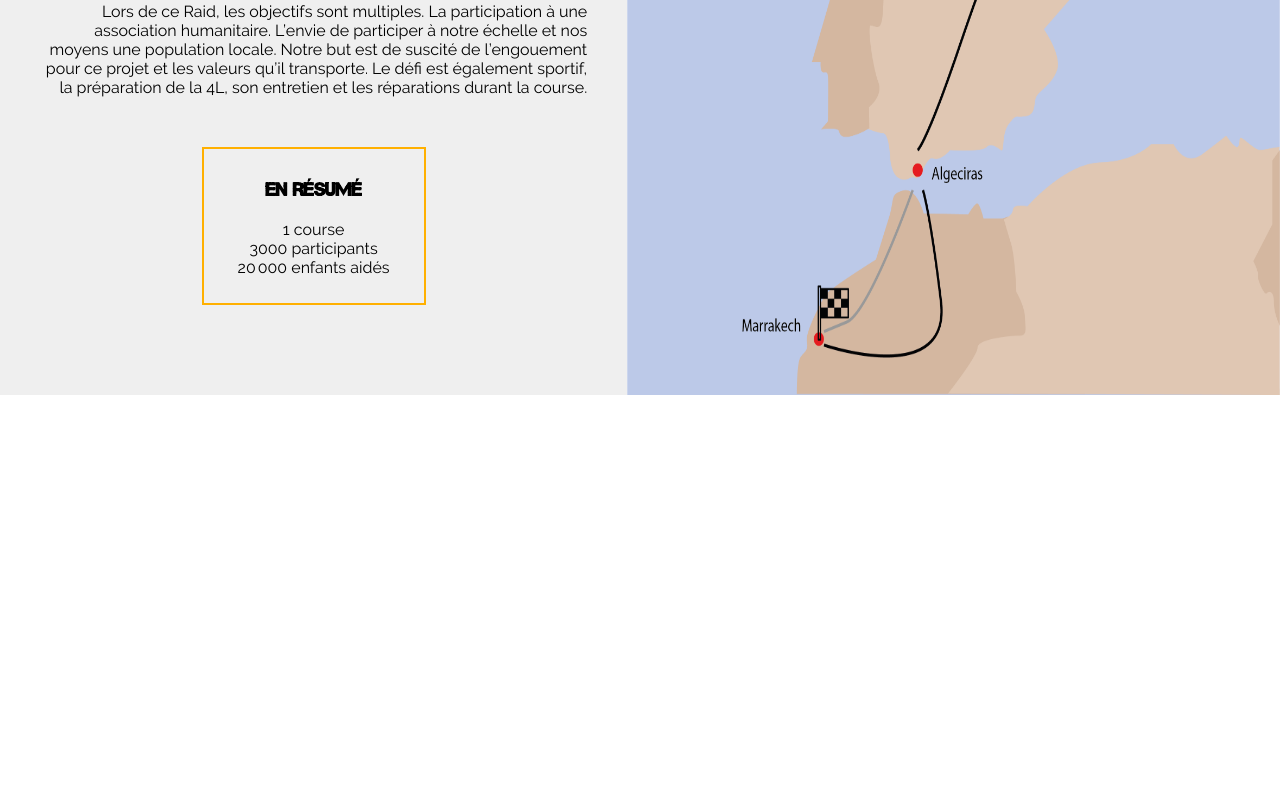
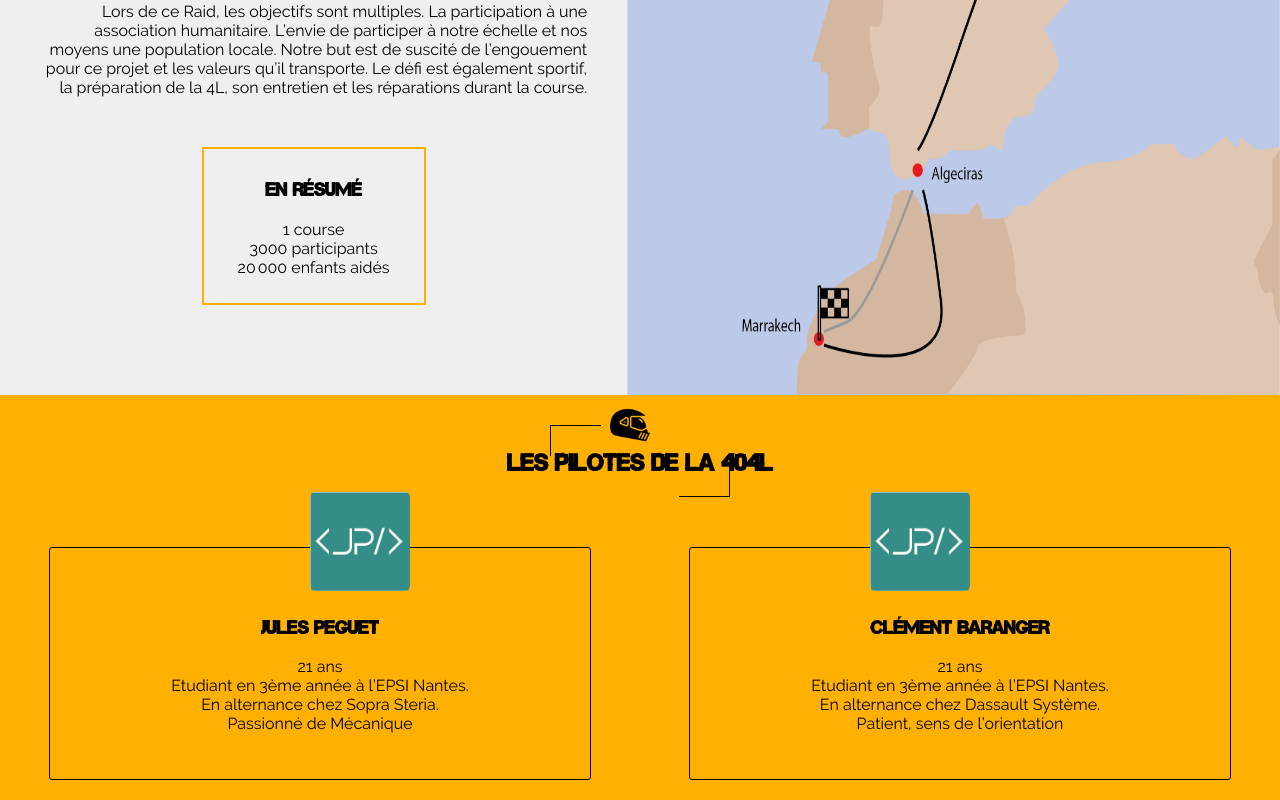
Before and after one commit to Smart4L/Raid44L, a React (Create React App) app: page / in a window 1280 px wide. Shown: the part 2488-3288 px from the top of the page. Before the commit the page ends 2883 px from the top, so only its background shows below. Built offline with nearby package versions, Linux system fonts and the light colour scheme.

Commit message:
Presentation pilotes

```diff
--- a/src/Home.js
+++ b/src/Home.js
@@ -79,6 +79,30 @@ export default class Home extends React.Component {
                     </div>
                     <img src="/map.png" alt=""/>
                 </div>
+                <div className="pilotes">
+                    <div className="top">
+                        <img className="icon" src="/helmet.png" alt=""/>
+                        <div className="border-top"></div>
+                        <h2>Les pilotes de la 404L</h2>
+                        <div className="border-bottom"></div>
+                    </div>
+                    <div className="container">
+                        <div className="p1">
+                            <img src="jp.png" alt=""/>
+                            <h3>Jules Peguet</h3>
+                            <p>21 ans<br/>Etudiant en 3ème année à l’EPSI Nantes.<br/>
+                                En alternance chez Sopra Steria.<br/>
+                                Passionné de Mécanique</p>
+                        </div>
+                        <div className="p2">
+                            <img src="jp.png" alt=""/>
+                            <h3>Clément Baranger</h3>
+                            <p>21 ans<br/>Etudiant en 3ème année à l’EPSI Nantes.<br/>
+                                En alternance chez Dassault Système.<br/>
+                                Patient, sens de l’orientation </p>
+                        </div>
+                    </div>
+                </div>
             </div>
         )
     }
--- a/src/css/index.css
+++ b/src/css/index.css
@@ -100,7 +100,7 @@
     margin-top: 10px;
 }
 
-hr{
+.presentation hr{
     margin-top: 50px;
     width: 200px;
     position: absolute;
@@ -173,3 +173,72 @@ hr{
     font-family: "4L";
     text-align: center;
 }
+
+.pilotes {
+    background-color: #ffb000;
+}
+
+.pilotes h2{
+    margin: 0 auto 10px;
+}
+
+.pilotes .container{
+    margin-top: 50px;
+    display: flex;
+    justify-content: space-around;
+    position: relative;
+}
+
+.p1,
+.p2 {
+    border : 1px solid black;
+    width: 500px;
+    margin: 20px;
+    padding: 50px 20px 30px;
+    border-radius: 3px;
+}
+
+.p1 h3,
+.p2 h3 {
+    font-family: "4L";
+}
+
+.p1 img{
+    width: 100px;
+    position: absolute;
+    top: -35px;
+    left: 310px;
+    border-radius: 5px;
+}
+
+.p2 img {
+    width: 100px;
+    position: absolute;
+    top: -35px;
+    right: 310px;
+    border-radius: 5px;
+}
+
+.pilotes .top {
+    position: relative;
+}
+
+.border-top {
+    width: 50px;
+    height: 30px;
+    border-top:1px solid black;
+    border-left:1px solid black;
+    position: absolute;
+    left: 550px;
+    top: 30px;
+}
+
+.border-bottom {
+    width: 50px;
+    height: 30px;
+    border-bottom:1px solid black;
+    border-right:1px solid black;
+    position: absolute;
+    right: 550px;
+    bottom: -20px;
+}
```
Also changed, not shown: public/jp.png (added).
